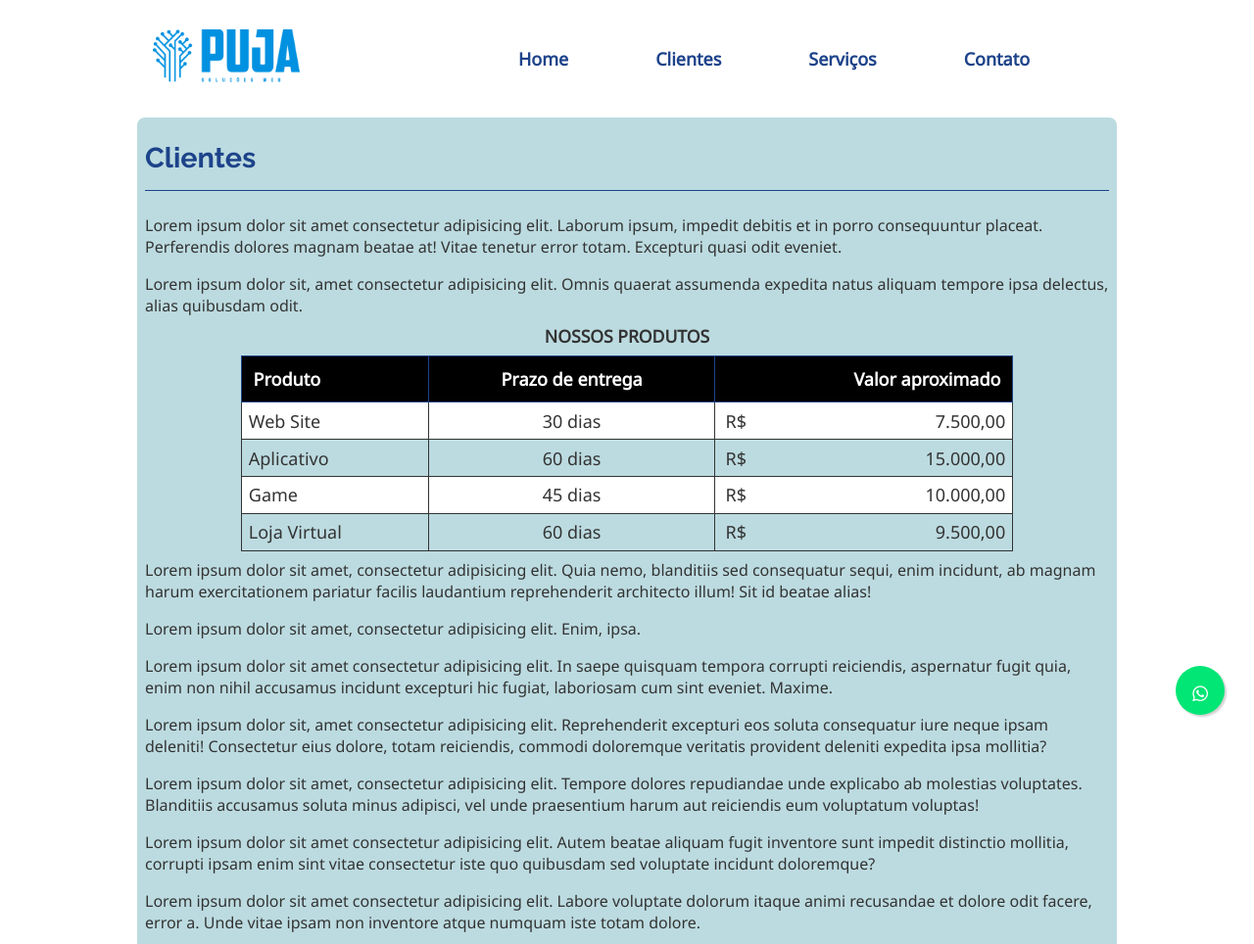
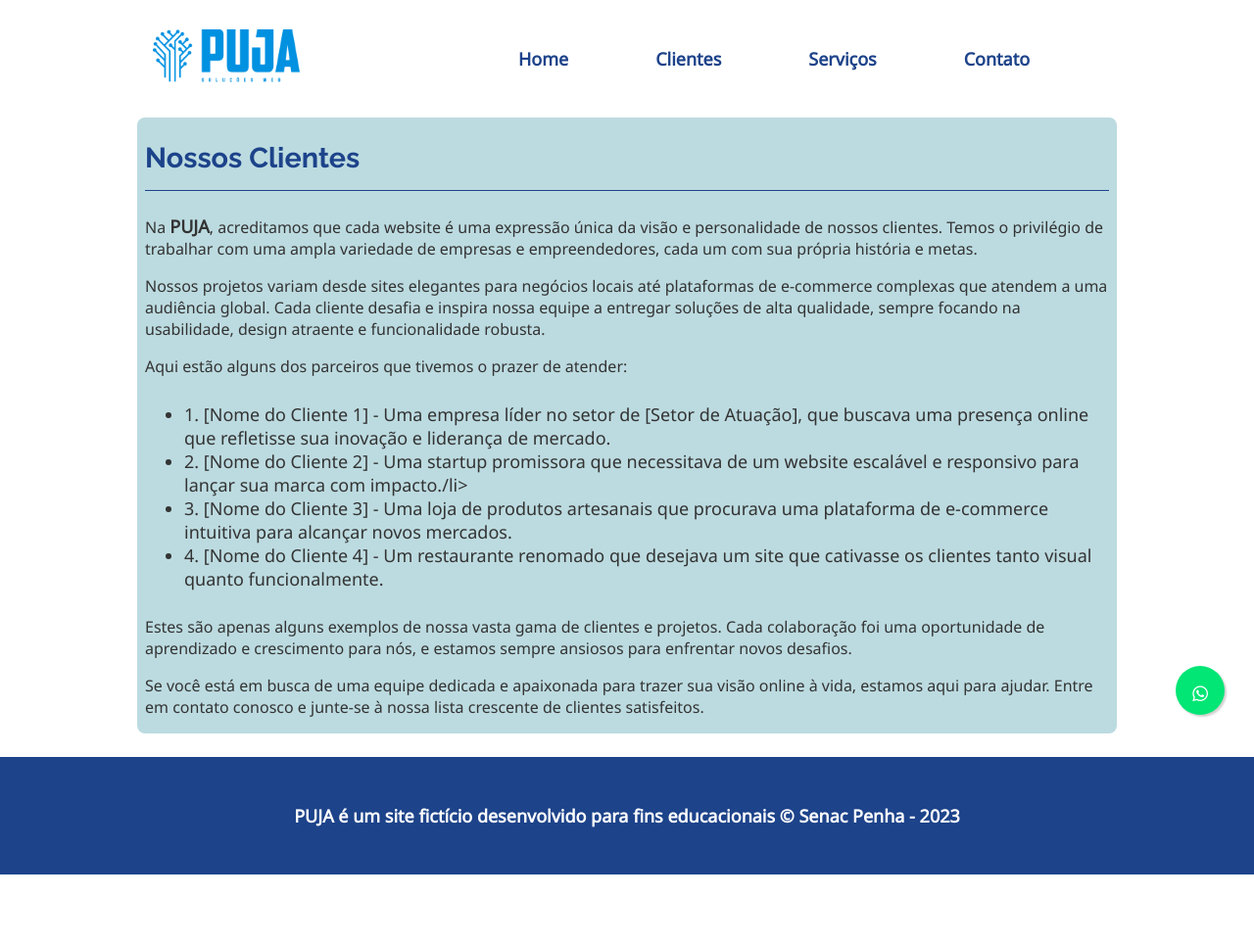
Before and after one commit to UrielFM/JS, a plain HTML site: page clientes.html in a window 1280 px wide. Shown: the top 964 px of the page at 98% size. After the commit the page ends 893 px from the top, so only its background shows below. Drawn offline with Linux system fonts and the light colour scheme.

Commit message:
nossos clientes

```diff
--- a/CSS/style.css
+++ b/CSS/style.css
@@ -111,6 +111,7 @@ Usamos display:nome para não exibir inicialmente a lista de links */
 
 address img {
     width: 20px;
+    color: var(--cor-titulo);
 }
 
 /* Seletor de classes combinadas.
--- a/clientes.html
+++ b/clientes.html
@@ -30,52 +30,26 @@
 
     <main>
         <article class="limit conteudo">
-            <h2>Clientes</h2>
-            <p>Lorem ipsum dolor sit amet consectetur adipisicing elit. Laborum ipsum, impedit debitis et in porro consequuntur placeat. Perferendis dolores magnam beatae at! Vitae tenetur error totam. Excepturi quasi odit eveniet.</p>
-            <p>Lorem ipsum dolor sit, amet consectetur adipisicing elit. Omnis quaerat assumenda expedita natus aliquam tempore ipsa delectus, alias quibusdam odit.</p>
+            <h2>Nossos Clientes</h2>
+                <p>Na <b>PUJA</b>, acreditamos que cada website é uma expressão única da visão e personalidade de nossos clientes. Temos o privilégio de trabalhar com uma ampla variedade de empresas e empreendedores, cada um com sua própria história e metas.</p>
 
-            <table>
-                <caption>Nossos Produtos</caption>
-                <tr>
-                    <th>Produto</th>
-                    <th>Prazo de entrega</th>
-                    <th>Valor aproximado</th>
-                </tr>
+                <p>Nossos projetos variam desde sites elegantes para negócios locais até plataformas de e-commerce complexas que atendem a uma audiência global. Cada cliente desafia e inspira nossa equipe a entregar soluções de alta qualidade, sempre focando na usabilidade, design atraente e funcionalidade robusta.
+                </p>
 
-                <tr>
-                    <td>Web Site</td>
-                    <td>30 dias</td>
-                    <td>7.500,00</td>
-                </tr>
+                <p>Aqui estão alguns dos parceiros que tivemos o prazer de atender:</p>
 
-                <tr>
-                    <td>Aplicativo</td>
-                    <td>60 dias</td>
-                    <td>15.000,00</td>
-                </tr>
+       <div>
+            <ul>
+                <li>1.	[Nome do Cliente 1] - Uma empresa líder no setor de [Setor de Atuação], que buscava uma presença online que refletisse sua inovação e liderança de mercado.</li>
+                <li>2.	[Nome do Cliente 2] - Uma startup promissora que necessitava de um website escalável e responsivo para lançar sua marca com impacto./li></2.>
+                <li>3.	[Nome do Cliente 3] - Uma loja de produtos artesanais que procurava uma plataforma de e-commerce intuitiva para alcançar novos mercados.</li>
+                <li>4.	[Nome do Cliente 4] - Um restaurante renomado que desejava um site que cativasse os clientes tanto visual quanto funcionalmente.</li>
+            </ul>
+       </div>
 
-                <tr>
-                    <td>Game</td>
-                    <td>45 dias</td>
-                    <td>10.000,00</td>
-                </tr>
+            <p> Estes são apenas alguns exemplos de nossa vasta gama de clientes e projetos. Cada colaboração foi uma oportunidade de aprendizado e crescimento para nós, e estamos sempre ansiosos para enfrentar novos desafios.</p>
 
-                <tr>
-                    <td>Loja Virtual</td>
-                    <td>60 dias </td>
-                    <td>9.500,00</td>
-                </tr>
-            </table>
-
-            <p>Lorem ipsum dolor sit amet, consectetur adipisicing elit. Quia nemo, blanditiis sed consequatur sequi, enim incidunt, ab magnam harum exercitationem pariatur facilis laudantium reprehenderit architecto illum! Sit id beatae alias!</p>
-            <p>Lorem ipsum dolor sit amet, consectetur adipisicing elit. Enim, ipsa.</p>
-            <p>Lorem ipsum dolor sit amet consectetur adipisicing elit. In saepe quisquam tempora corrupti reiciendis, aspernatur fugit quia, enim non nihil accusamus incidunt excepturi hic fugiat, laboriosam cum sint eveniet. Maxime.</p>
-            <p>Lorem ipsum dolor sit, amet consectetur adipisicing elit. Reprehenderit excepturi eos soluta consequatur iure neque ipsam deleniti! Consectetur eius dolore, totam reiciendis, commodi doloremque veritatis provident deleniti expedita ipsa mollitia?</p>
-            <p>Lorem ipsum dolor sit amet, consectetur adipisicing elit. Tempore dolores repudiandae unde explicabo ab molestias voluptates. Blanditiis accusamus soluta minus adipisci, vel unde praesentium harum aut reiciendis eum voluptatum voluptas!</p>
-            <p>Lorem ipsum dolor sit amet consectetur adipisicing elit. Autem beatae aliquam fugit inventore sunt impedit distinctio mollitia, corrupti ipsam enim sint vitae consectetur iste quo quibusdam sed voluptate incidunt doloremque?</p>
-            <p>Lorem ipsum dolor sit amet consectetur adipisicing elit. Labore voluptate dolorum itaque animi recusandae et dolore odit facere, error a. Unde vitae ipsam non inventore atque numquam iste totam dolore.</p>
-            <p>Lorem ipsum dolor sit amet consectetur adipisicing elit. Praesentium vero necessitatibus sunt dolorem consectetur possimus corporis dolor sequi facere explicabo velit perferendis iure provident, inventore, odio ullam quas soluta enim quibusdam sapiente maxime minima earum fugiat ratione. Natus, dolorem voluptatibus, aspernatur aliquid earum omnis dolorum vitae soluta laudantium rem voluptatum.</p>
-            <p>Lorem ipsum dolor sit amet consectetur adipisicing elit. Optio harum laborum minus! Velit dolorum laboriosam nam quaerat voluptatum, magni expedita odio exercitationem similique non animi aliquam. Hic quia iste totam perferendis minus commodi modi animi atque, voluptas laborum officiis aliquam cupiditate aspernatur ab fugit nesciunt alias? Cumque nisi nam odit labore voluptatibus inventore laboriosam repellat ex maiores? Nostrum animi ab deserunt amet veritatis pariatur ducimus, quam cumque, hic non commodi quasi quis ipsa temporibus fugiat ea odit dignissimos id perferendis magnam dolore quidem perspiciatis sunt nesciunt! Beatae corrupti similique obcaecati possimus non. Veniam cum recusandae vero ea quam reprehenderit nobis!</p>
+            <p>Se você está em busca de uma equipe dedicada e apaixonada para trazer sua visão online à vida, estamos aqui para ajudar. Entre em contato conosco e junte-se à nossa lista crescente de clientes satisfeitos.</p>
 
         </article>
 <br>
```
